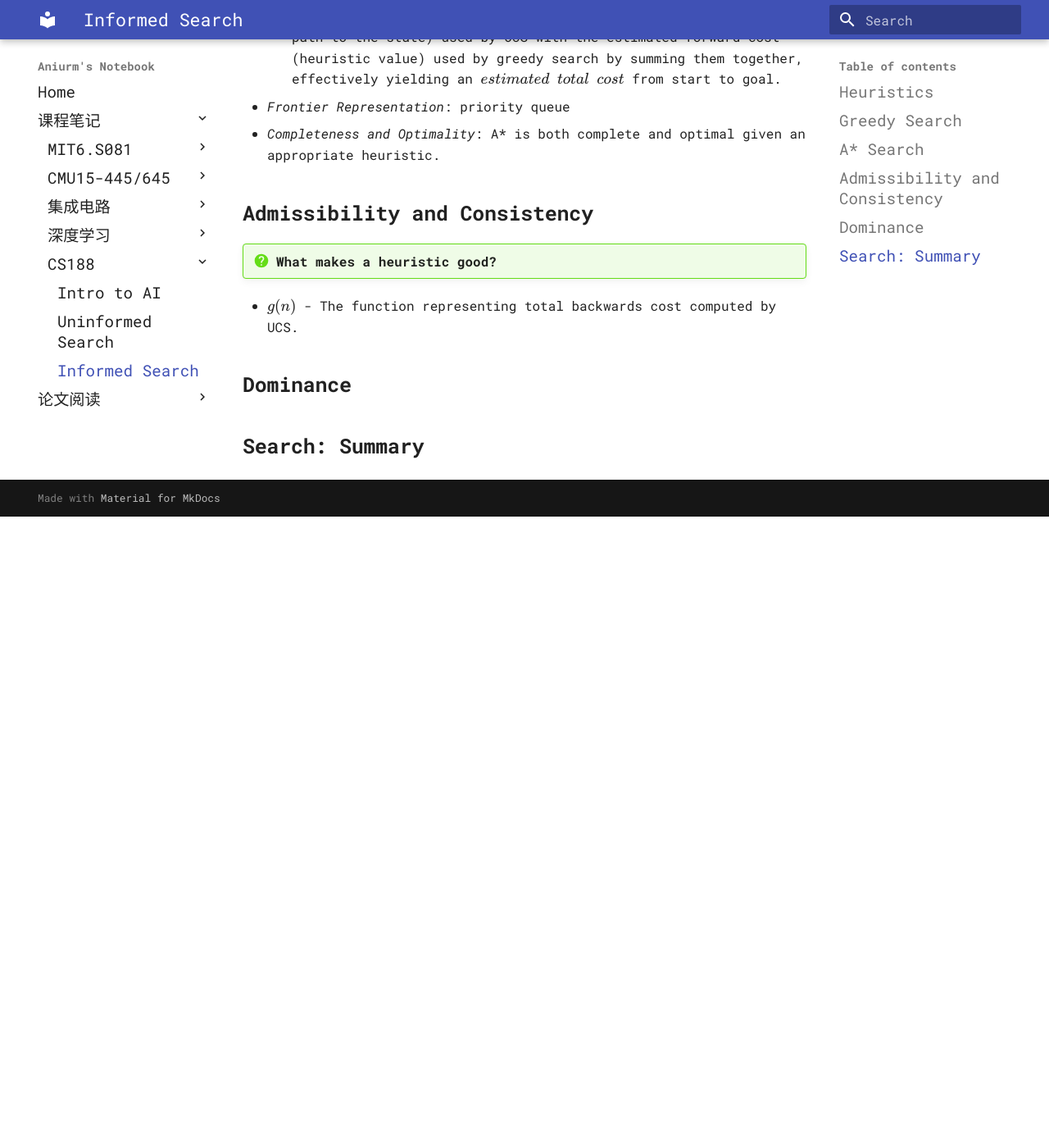
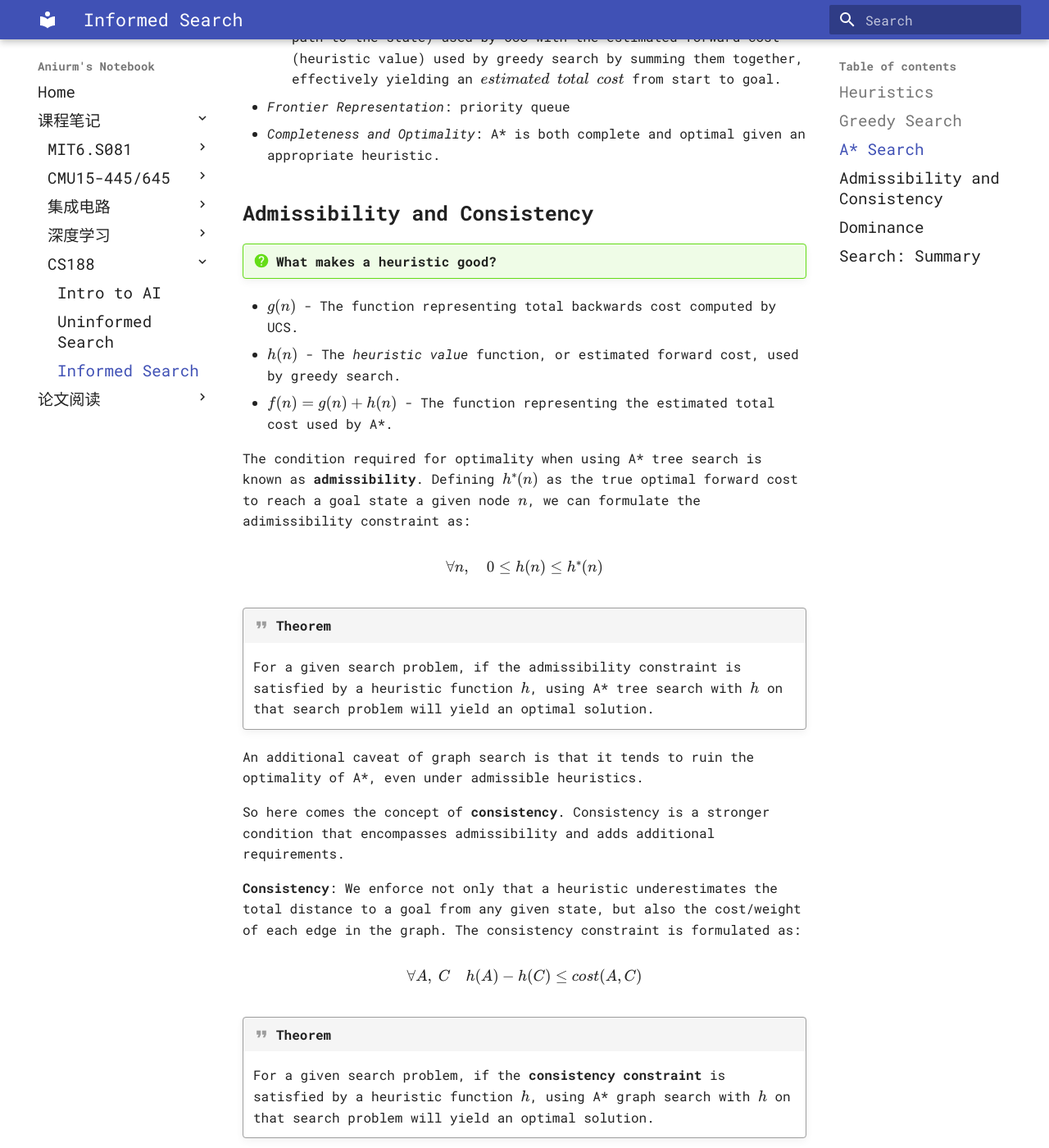
Before and after one commit to Aniurm/notebook, an MkDocs documentation site: the page built from docs/course_notes/cs188/lecture/3-Informed-Search.md, in a window 1280 px wide and 1400 px high, scrolled down 1121 px. Shown: the whole window at 82% size. Built offline with MkDocs 1.6.1 and Material for MkDocs 9.7.7, drawn with Linux system fonts in a browser that asks for light colours; some web fonts are replaced; before the commit the page ends 1751 px from its top, so only the background shows below that; some of the changed text lies outside the part shown.

Commit message:
fix(cs188): informed search'

```diff
--- a/docs/course_notes/cs188/lecture/3-Informed-Search.md
+++ b/docs/course_notes/cs188/lecture/3-Informed-Search.md
@@ -43,7 +43,79 @@
 
 * $g(n)$ - The function representing total backwards cost
   computed by UCS.
+* $h(n)$ - The *heuristic value* function, or estimated forward
+  cost, used by greedy search.
+* $f(n) = g(n) + h(n)$ - The function representing the
+  estimated total cost used by A*.
+
+The condition required for optimality when using A\* tree search
+is known as **admissibility**. Defining $h^*(n)$ as the true optimal
+forward cost to reach a goal state a given node $n$,
+we can formulate the adimissibility constraint as:
+
+$$
+\forall n, \quad 0 \leq h(n) \leq h^*(n)
+$$
+
+!!! quote "Theorem"
+    For a given search problem, if the admissibility constraint is satisfied
+    by a heuristic function $h$, using A* tree search with $h$ on that
+    search problem will yield an optimal solution.
+
+An additional caveat of graph search is that it tends to ruin the
+optimality of A*, even under admissible heuristics.
+
+So here comes the concept of **consistency**. Consistency is a stronger condition that encompasses
+admissibility and adds additional requirements.
+
+**Consistency**: We enforce not only that a heuristic underestimates
+the total distance to a goal from any given state, but also the cost/weight
+of each edge in the graph. The consistency constraint is formulated as:
+
+$$
+\forall A,\ C \quad h(A) - h(C) \leq cost(A, C)
+$$
+
+!!! quote "Theorem"
+    For a given search problem, if the **consistency constraint** is satisfied
+    by a heuristic function $h$, using A* graph search with $h$ on that
+    search problem will yield an optimal solution.
+
+**Important Note**:
+
+* For heuristic that are either admissible or consistent to be valid,
+  it must by definition be the case that $\forall goal, \ \ h(goal) = 0$.
+* Consistency *implies* admissibility: if no edge costs are overestimated
+  (as guaranteed by consistency), the total estimated cost from any node
+  to the goal will also be underestimated.
 
 ## Dominance
 
+The standard metric for comparing heuristics is the concept of **dominance**.
+
+If heuristic a is dominant over heuristic b, then the estimated goal distance
+for a is greater than the estimated goal distance for b for every node in the
+state space graph.
+
+$$
+\forall n, \quad h_a(n) \geq h_b(n)
+$$
+
+> The **trivial heuristic** is defined as $h(n) = 0$ for all $n$, reducing A* to UCS.
+
+![lattice](../img/lattice.png){width="140"}
+
+!!! tip "Common Practice"
+    Generate multiple admisible/consistent heuristics for any given search
+    problem and compute the max over the values output by them
+    to generate a heuristic that dominates (and hence is better than) all
+    of them.
+
 ## Search: Summary
+
+* Search problem. Their components: *state space*, *actions*, *transition function*,
+  *action cost*, *start state*, *goal state*.
+* Rationality: The agent seeks to maximize their expected utility.
+* Use PEAS to define the task environment.
+* Uninformed search: BFS, DFS, UCS.
+* Informed search: Greedy search, A* search.
```
Also changed, not shown: docs/course_notes/cs188/img/lattice.png (added).
